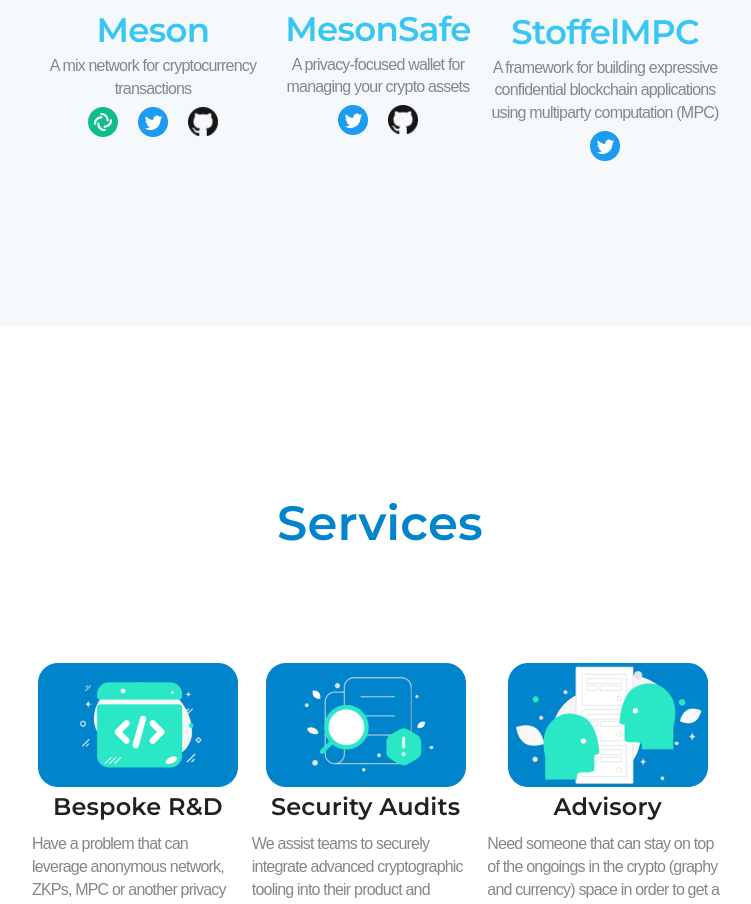
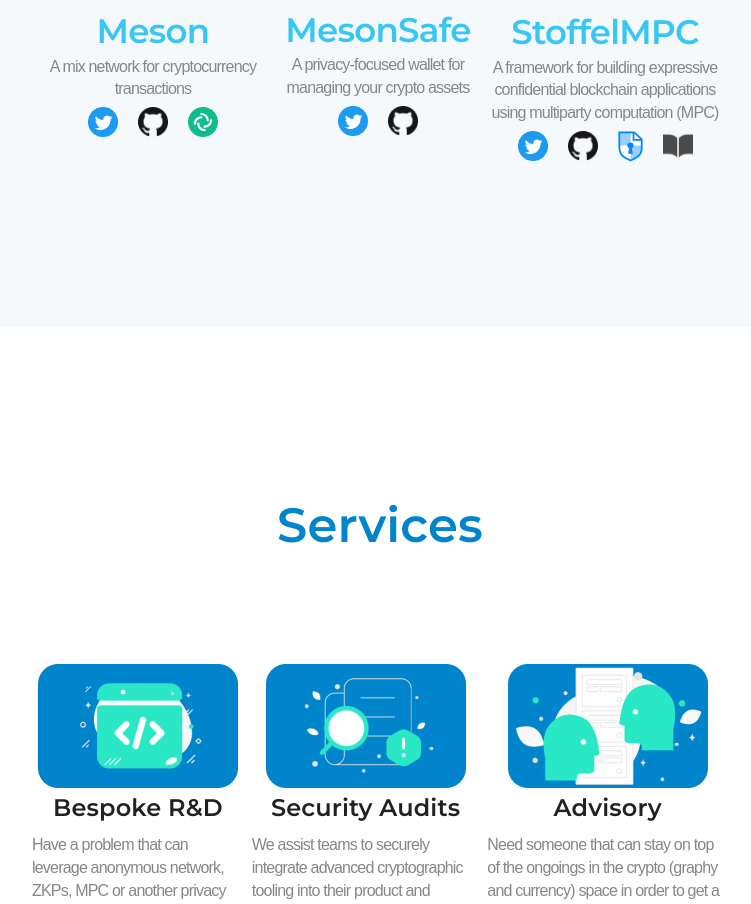
Before and after one commit to sumi0820/dev-hashcloak, a React (Create React App) app: page / in a window 1280 px wide. Shown: the part 2175-3079 px from the top of the page, without its empty margins (260-1011 px from the left). Built offline with nearby package versions, Linux system fonts and the light colour scheme; a web font is replaced by a local one.

Commit message:
update softleMPC

```diff
--- a/src/components/templates/Products.tsx
+++ b/src/components/templates/Products.tsx
@@ -1,11 +1,14 @@
+/* eslint-disable jsx-a11y/anchor-is-valid */
 import React from 'react';
 import { makeStyles } from '@material-ui/core/styles';
 import mesonLogo from '../../assets/products-meson-logo.png';
 import mesonSafeLogo from '../../assets/products-mesonSafe-logo.png';
 import stoffelMPCLogo from '../../assets/products-stoffelMPC-logo.png';
 import twitterLogo from '../../assets/twitter-logo.png';
+import developerSurvey from '../../assets/products-developer-survey.svg';
 import githubLogo from '../../assets/github-logo-black.png';
 import elementLogo from '../../assets/element-logo.svg';
+import mkBook from '../../assets/products-mkbook.png';
 
 const useStyles = makeStyles(({ breakpoints, palette }) => ({
   container: {
@@ -130,17 +133,6 @@
           </a>
           <div className={classes.socialMediaIcons}>
             <a
-              href="https://app.element.io/#/room/#meson-community:matrix.org"
-              target="_blank"
-              rel="noopener noreferrer"
-            >
-              <img
-                src={elementLogo}
-                alt="element"
-                className={classes.socialMedia}
-              />
-            </a>
-            <a
               href="https://twitter.com/MesonMixnet"
               target="_blank"
               rel="noopener noreferrer"
@@ -162,13 +154,28 @@
                 className={classes.socialMedia}
               />
             </a>
+            <a
+              href="https://app.element.io/#/room/#meson-community:matrix.org"
+              target="_blank"
+              rel="noopener noreferrer"
+            >
+              <img
+                src={elementLogo}
+                alt="element"
+                className={classes.socialMedia}
+              />
+            </a>
           </div>
         </div>
         <div className={classes.content}>
-          <a href="https://google.com">
+          <a
+            href="https://mesonmix.net/wallet"
+            target="_blank"
+            rel="noopener noreferrer"
+          >
             <img
               src={mesonSafeLogo}
-              alt="meson"
+              alt="meson-safe"
               className={classes.biggerLogo}
             />
             <h4>MesonSafe</h4>
@@ -202,7 +209,7 @@
           </div>
         </div>
         <div className={classes.content}>
-          <a href="https://google.com">
+          <a>
             <img
               src={stoffelMPCLogo}
               alt="stoffelMPC"
@@ -226,6 +233,36 @@
                 className={classes.socialMedia}
               />
             </a>
+            <a
+              href="https://github.com/hashcloak/stoffelMPC"
+              target="_blank"
+              rel="noopener noreferrer"
+            >
+              <img
+                src={githubLogo}
+                alt="github"
+                className={classes.socialMedia}
+              />
+            </a>
+            <a
+              href="https://cryptpad.fr/form/#/3/form/view/3b4ed9a8bde9ba12924acdd86fad2a39/"
+              target="_blank"
+              rel="noopener noreferrer"
+            >
+              <img
+                src={developerSurvey}
+                alt="developer-survey"
+                className={classes.socialMedia}
+                style={{ width: '25px' }}
+              />
+            </a>
+            <a href="https:" target="_blank" rel="noopener noreferrer">
+              <img
+                src={mkBook}
+                alt="documentation"
+                className={classes.socialMedia}
+              />
+            </a>
           </div>
         </div>
       </div>
```
Also changed, not shown: src/assets/products-developer-survey.svg (added), src/assets/products-mkbook.png (added).
